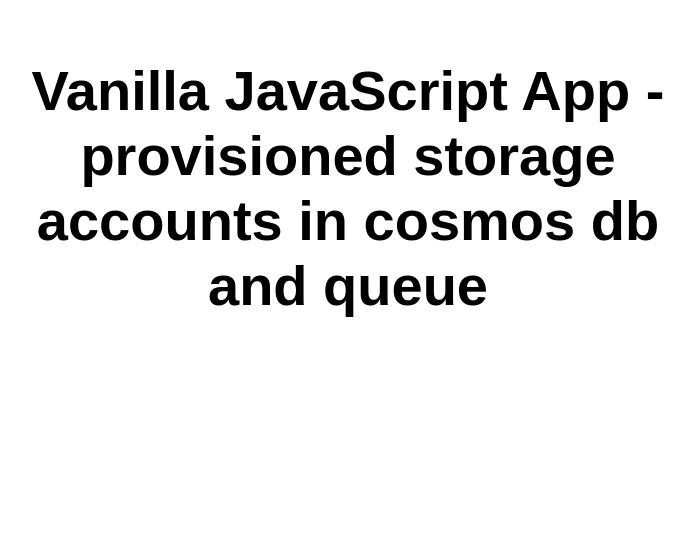
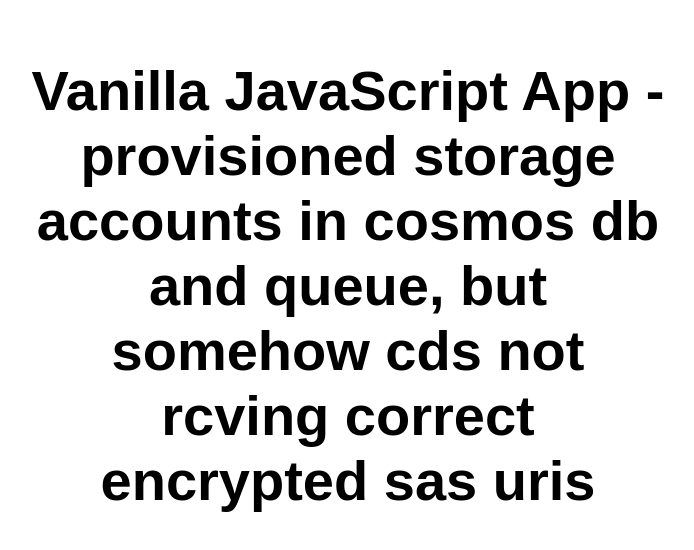
Before and after one commit to cmriachi/vanilla-basic-3, a website: page src/index.html in a window 1280 px wide. Shown: the whole page, without its empty margins (292-986 px from the left). Drawn offline with Linux system fonts and the light colour scheme.

Commit message:
Update index.html

```diff
--- a/src/index.html
+++ b/src/index.html
@@ -10,7 +10,7 @@
 
 <body>
   <main>
-    <h1>Vanilla JavaScript App - provisioned storage accounts in cosmos db and queue</h1>
+    <h1>Vanilla JavaScript App - provisioned storage accounts in cosmos db and queue, but somehow cds not rcving correct encrypted sas uris</h1>
   </main>
 </body>
 
```
